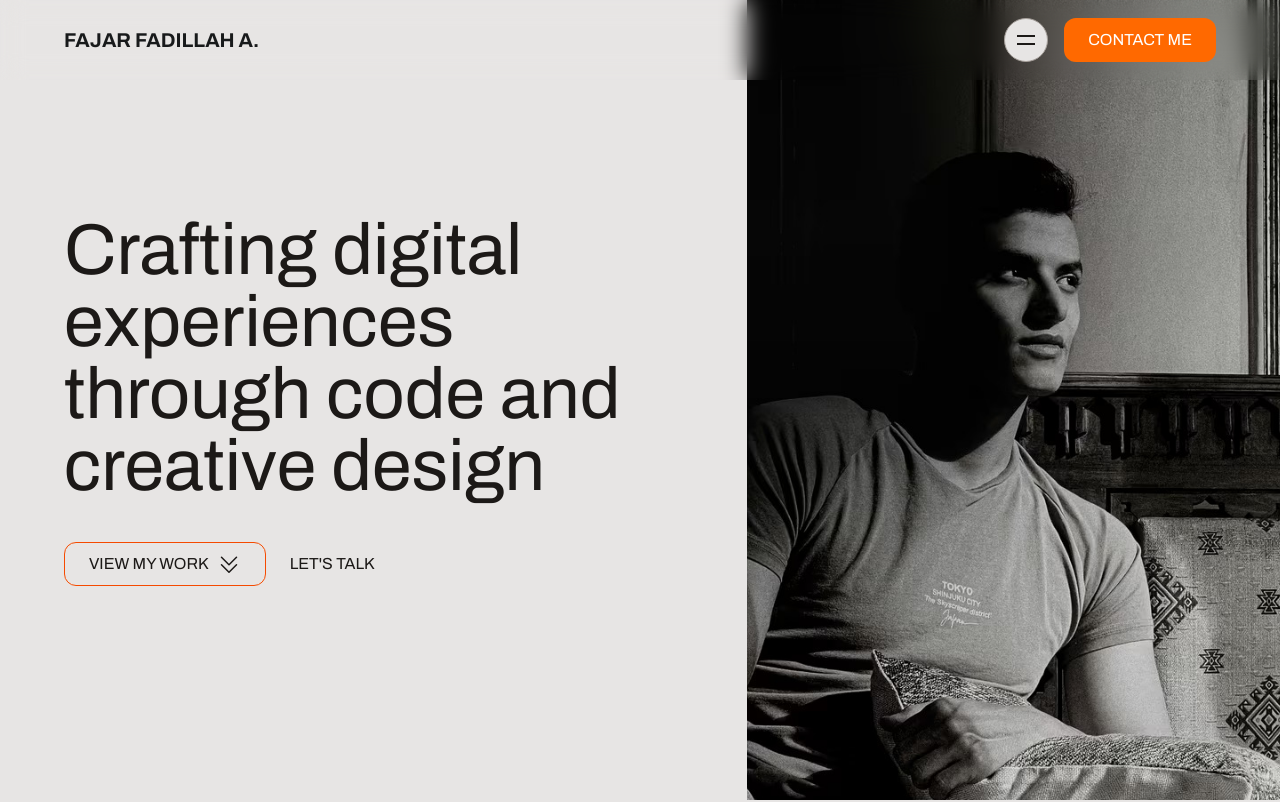
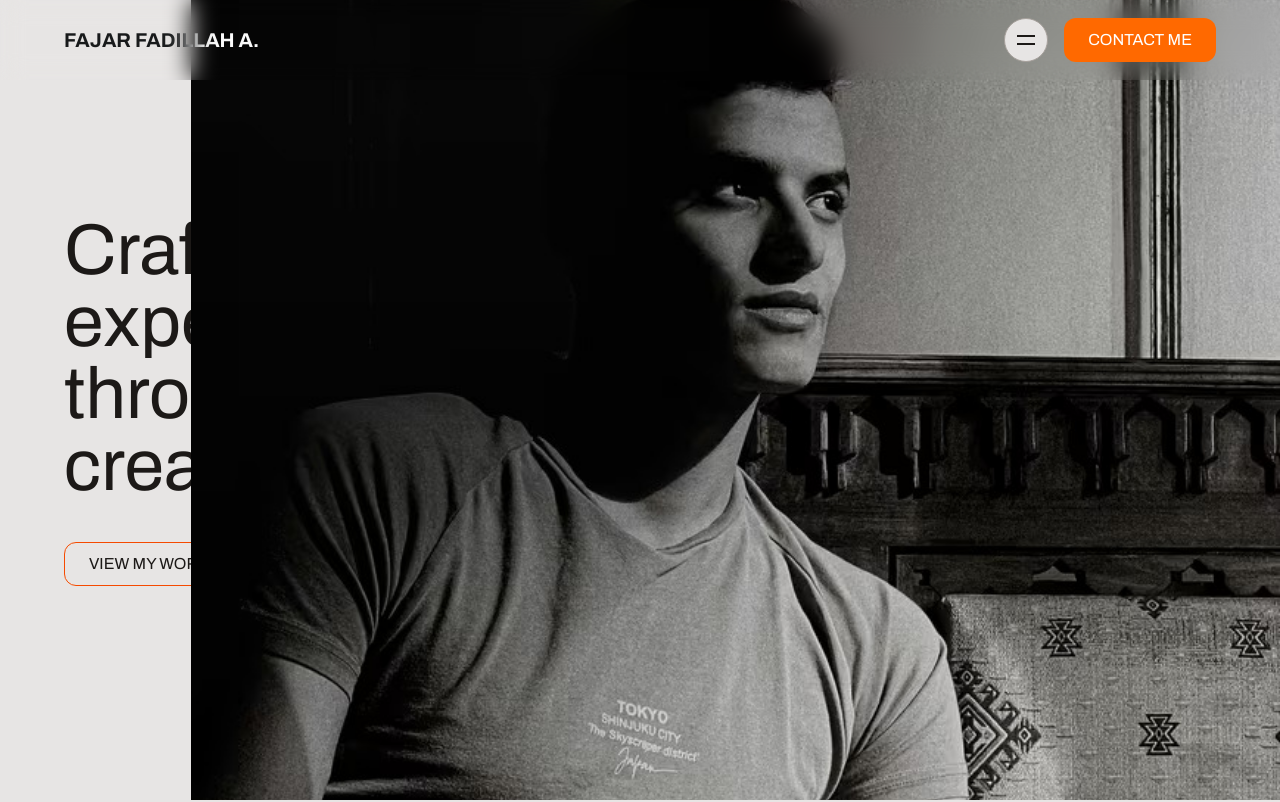
Before and after one commit to fajarfadillahh/fajarfadillahagustian-personal-website, a Next.js app: page / in a window 1280 px wide. Shown: the top 802 px of the page. Built offline with nearby package versions, Linux system fonts and the light colour scheme.

Commit message:
feat: add animation hero section

```diff
--- a/app/globals.css
+++ b/app/globals.css
@@ -18,3 +18,11 @@
     @apply py-24 md:mt-16 md:py-32;
   }
 }
+
+/* for animate title hero */
+.line {
+  overflow: hidden;
+}
+.word {
+  transform: translateY(100%);
+}
--- a/sections/Header.tsx
+++ b/sections/Header.tsx
@@ -112,7 +112,7 @@ export default function SectionHeader() {
     <header>
       <div
         ref={navScope}
-        className="fixed top-0 left-0 h-0 w-full overflow-hidden bg-stone-900"
+        className="fixed top-0 left-0 z-10 h-0 w-full overflow-hidden bg-stone-900"
       >
         <nav className="mt-20 flex flex-col">
           {navItems.map((item, index) => (
@@ -148,7 +148,7 @@ export default function SectionHeader() {
         </nav>
       </div>
 
-      <div className="fixed top-0 left-0 w-full mix-blend-difference backdrop-blur-md">
+      <div className="fixed top-0 left-0 z-10 w-full mix-blend-difference backdrop-blur-md">
         <div className="container max-w-full!">
           <div className="flex h-20 items-center justify-between">
             <div>
@@ -162,7 +162,7 @@ export default function SectionHeader() {
         </div>
       </div>
 
-      <div className="fixed top-0 left-0 w-full">
+      <div className="fixed top-0 left-0 z-10 w-full">
         <div className="container max-w-full!">
           <div className="flex h-20 items-center justify-end">
             <div className="flex items-center gap-4">
--- a/sections/Hero.tsx
+++ b/sections/Hero.tsx
@@ -2,34 +2,131 @@
 
 import heroImage from "@/assets/images/hero-image.jpg";
 import Button from "@/components/Button";
-import { CaretDoubleDownIcon } from "@phosphor-icons/react";
+import {
+  motion,
+  stagger,
+  useAnimate,
+  useScroll,
+  useTransform,
+} from "motion/react";
 import Image from "next/image";
+import { useEffect, useRef } from "react";
+import SplitType from "split-type";
 
 export default function SectionHero() {
+  const [titleScope, titleAnimate] = useAnimate();
+  const scrollingDiv = useRef<HTMLDivElement>(null);
+
+  const { scrollYProgress } = useScroll({
+    target: scrollingDiv,
+    offset: ["start end", "end start"],
+  });
+
+  const potraitWidth = useTransform(scrollYProgress, [0, 1], ["100%", "240%"]);
+
+  useEffect(() => {
+    new SplitType(titleScope.current, {
+      types: "lines,words",
+      tagName: "div",
+    });
+
+    titleAnimate(
+      titleScope.current.querySelectorAll(".word"),
+      {
+        transform: "translateY(0)",
+      },
+      {
+        duration: 0.5,
+        delay: stagger(0.2),
+      },
+    );
+  }, []);
+
   return (
     <section>
-      <div className="grid items-stretch md:h-screen md:grid-cols-12">
+      <div className="sticky top-0 grid items-stretch md:h-screen md:grid-cols-12">
         <div className="flex flex-col justify-center md:col-span-7">
           <div className="container max-w-full!">
-            <h1 className="mt-40 text-5xl md:mt-0 md:text-6xl lg:text-7xl">
+            <motion.h1
+              initial={{ opacity: 0 }}
+              animate={{ opacity: 1 }}
+              className="mt-40 text-5xl md:mt-0 md:text-6xl lg:text-7xl"
+              ref={titleScope}
+            >
               Crafting digital experiences through code and creative design
-            </h1>
+            </motion.h1>
 
             <div className="mt-10 flex flex-col items-start gap-6 md:flex-row md:items-center">
-              <Button
-                variant="secondary"
-                iconAfter={<CaretDoubleDownIcon size={24} />}
+              <motion.div
+                initial={{ opacity: 0, y: "100%" }}
+                animate={{ opacity: 1, y: 0 }}
+                transition={{
+                  duration: 0.5,
+                  delay: 1.75,
+                }}
               >
-                <span>View my work</span>
-              </Button>
+                <Button
+                  variant="secondary"
+                  iconAfter={
+                    <div className="size-5 overflow-hidden">
+                      <div className="flex h-5 w-10 transition-transform duration-500 group-hover/button:-translate-x-1/2">
+                        <svg
+                          xmlns="http://www.w3.org/2000/svg"
+                          fill="none"
+                          viewBox="0 0 24 24"
+                          strokeWidth={1.5}
+                          stroke="currentColor"
+                          className="size-5"
+                        >
+                          <path
+                            strokeLinecap="round"
+                            strokeLinejoin="round"
+                            d="m4.5 5.25 7.5 7.5 7.5-7.5m-15 6 7.5 7.5 7.5-7.5"
+                          />
+                        </svg>
+                        <svg
+                          xmlns="http://www.w3.org/2000/svg"
+                          fill="none"
+                          viewBox="0 0 24 24"
+                          strokeWidth={1.5}
+                          stroke="currentColor"
+                          className="size-5"
+                        >
+                          <path
+                            strokeLinecap="round"
+                            strokeLinejoin="round"
+                            d="m4.5 5.25 7.5 7.5 7.5-7.5m-15 6 7.5 7.5 7.5-7.5"
+                          />
+                        </svg>
+                      </div>
+                    </div>
+                  }
+                >
+                  <span>View my work</span>
+                </Button>
+              </motion.div>
 
-              <Button variant="text">Let's talk</Button>
+              <motion.div
+                initial={{ opacity: 0, y: "100%" }}
+                animate={{ opacity: 1, y: 0 }}
+                transition={{
+                  duration: 0.5,
+                  delay: 2.2,
+                }}
+              >
+                <Button variant="text">Let's talk</Button>
+              </motion.div>
             </div>
           </div>
         </div>
 
-        <div className="md:col-span-5">
-          <div className="mt-20 md:mt-0 md:h-full">
+        <div className="relative md:col-span-5">
+          <motion.div
+            className="mt-20 max-md:w-full! md:absolute md:right-0 md:mt-0 md:size-full"
+            style={{
+              width: potraitWidth,
+            }}
+          >
             <Image
               src={heroImage}
               alt="my potrait"
@@ -37,9 +134,11 @@ export default function SectionHero() {
               height={900}
               className="size-full object-cover"
             />
-          </div>
+          </motion.div>
         </div>
       </div>
+
+      <div className="md:h-[200vh]" ref={scrollingDiv}></div>
     </section>
   );
 }
```
